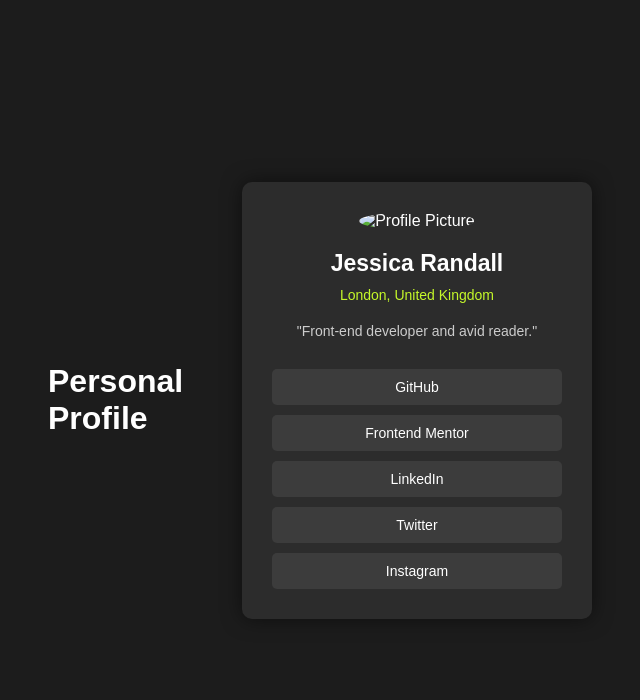
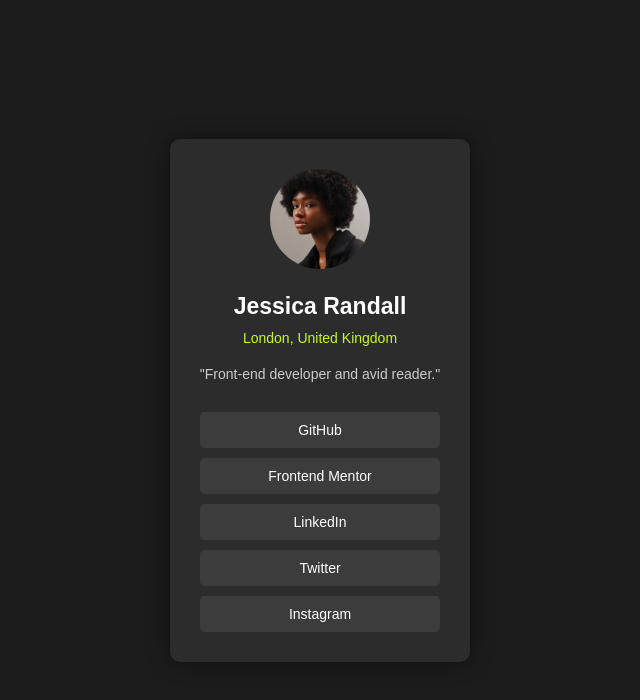
Before and after one commit to SkyWeb20/social-profile, a plain HTML site: page index.html in a window 1280 px wide. Shown: the whole page, without its empty margins (320-960 px from the left). Drawn offline with Linux system fonts and the light colour scheme.

Commit message:
index.html

```diff
--- a/index.html
+++ b/index.html
@@ -10,10 +10,9 @@
 <body>
     <main>
         <div class="container">
-            <h1>Personal Profile</h1>
             <div class="profile-card">
                 <div class="profile-image">
-                    <img src="profile.jpg" alt="Profile Picture">
+                    <img src="images/avatar-jessica.jpeg" alt="Profile Picture">
                 </div>
                 <h2 class="name">Jessica Randall</h2>
                 <p class="location">London, United Kingdom</p>
```
